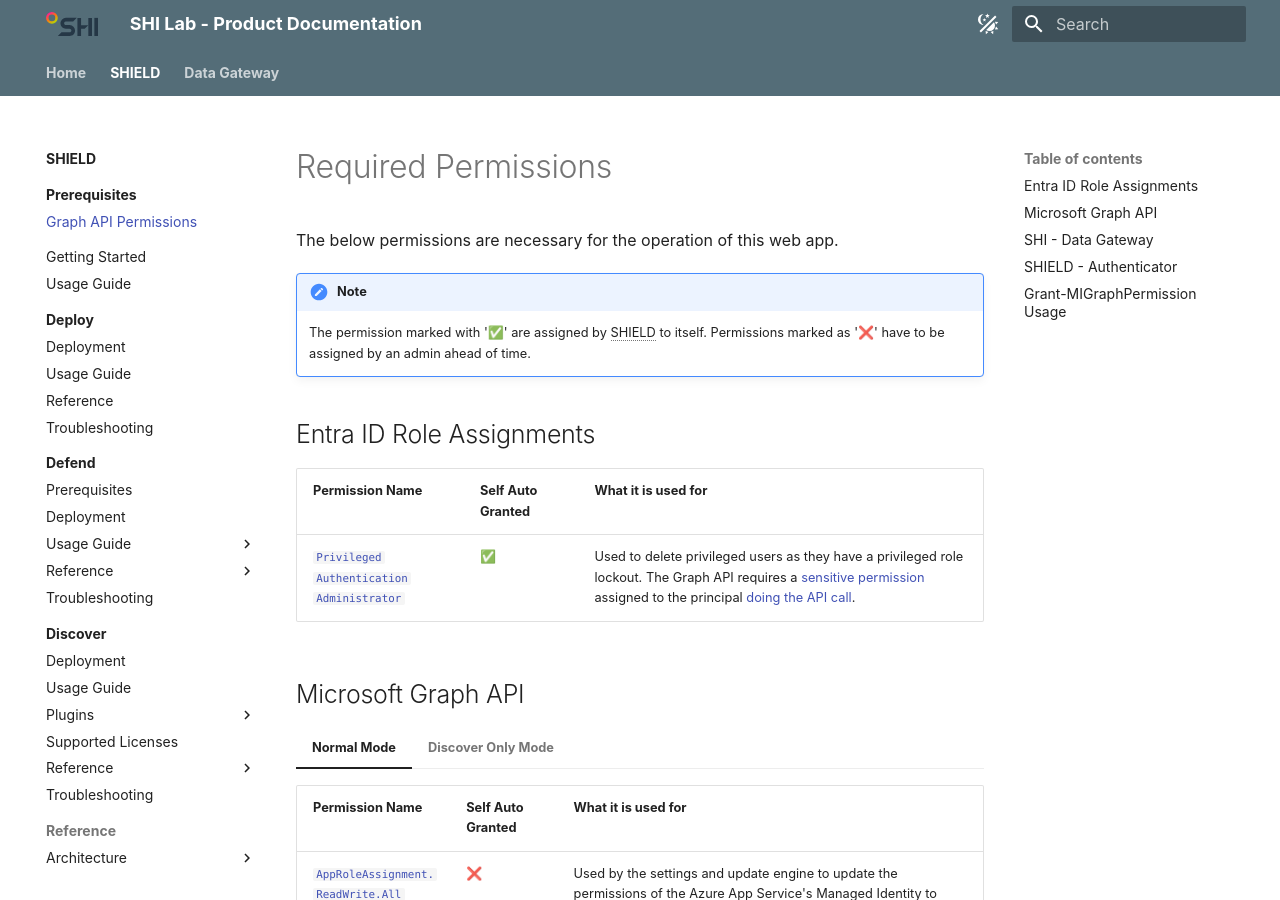
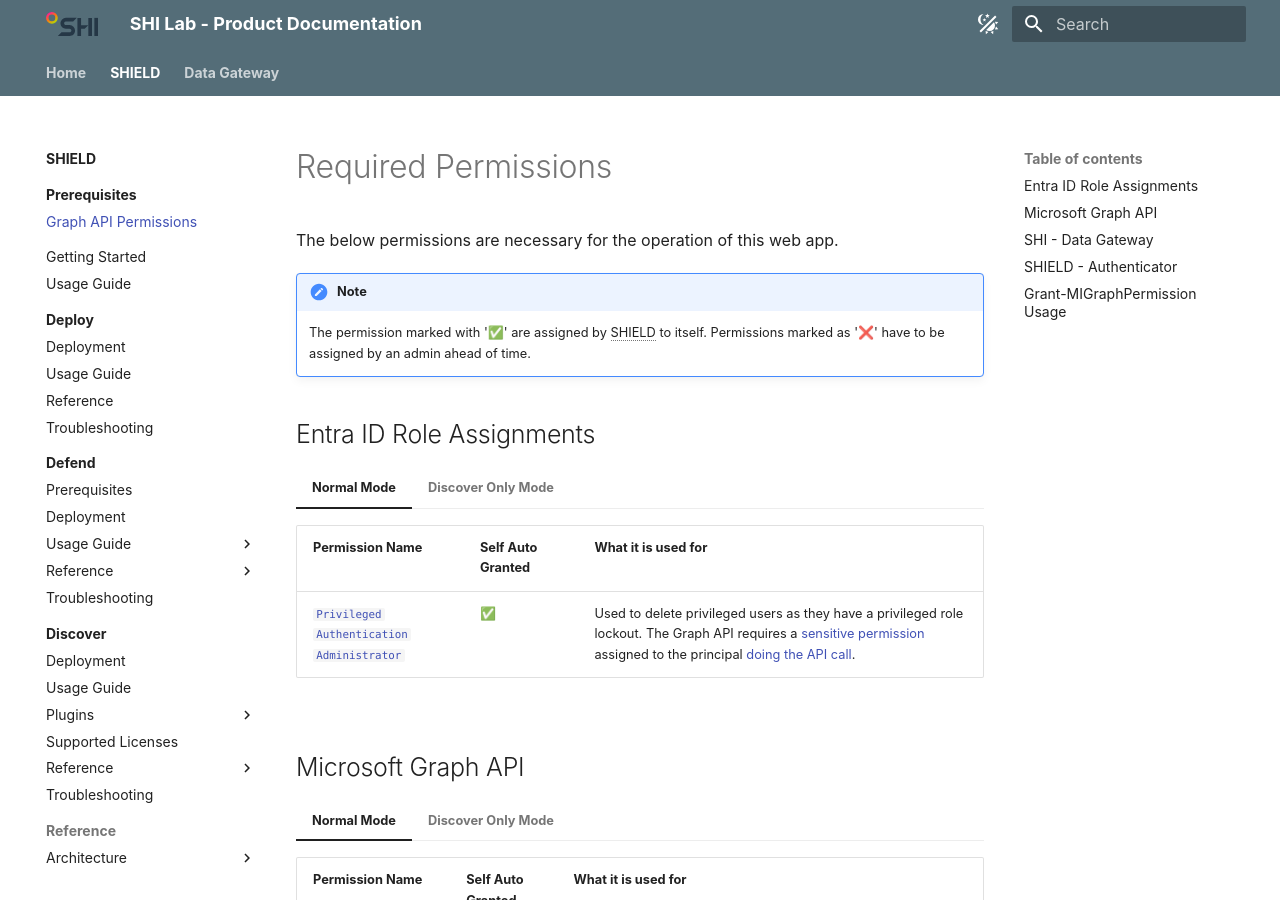
Before and after one commit to Software-Hardware-Integration-Lab/Documentation, an MkDocs documentation site: the page built from docs/SHIELD/Prerequisites/Required-Graph-API-Permissions.md, in a window 1280 px wide and 900 px high. Built offline with MkDocs 1.6.1 and Material for MkDocs 9.7.7, drawn with Linux system fonts in a browser that asks for light colours; plug-ins that fetch from the network failed and are left out; some of the changed text lies outside the part shown.

Commit message:
Discover Only - Part 2
Address missed behavior in the original edit.
The Entra ID role assignment is not necessary for SHIELD when running in discover only mode.
Update some wording about the known issue to cover the discover only permission sets.

```diff
--- a/docs/SHIELD/Prerequisites/Required-Graph-API-Permissions.md
+++ b/docs/SHIELD/Prerequisites/Required-Graph-API-Permissions.md
@@ -7,9 +7,13 @@ The below permissions are necessary for the operation of this web app.
 
 ## Entra ID Role Assignments
 
-| Permission Name | Self Auto Granted | What it is used for |
-|-----------------|-------------------|---------------------|
-| [`Privileged Authentication Administrator`](https://learn.microsoft.com/en-us/entra/identity/role-based-access-control/permissions-reference#privileged-authentication-administrator){:target="_blank"} | ✅ | Used to delete privileged users as they have a privileged role lockout. The Graph API requires a [sensitive permission](https://learn.microsoft.com/en-us/graph/api/resources/users?view=graph-rest-beta#who-can-perform-sensitive-actions) assigned to the principal [doing the API call](https://learn.microsoft.com/en-us/graph/api/user-delete?view=graph-rest-1.0&tabs=http#permissions). |
+=== "Normal Mode"
+    | Permission Name | Self Auto Granted | What it is used for |
+    |-----------------|-------------------|---------------------|
+    | [`Privileged Authentication Administrator`](https://learn.microsoft.com/en-us/entra/identity/role-based-access-control/permissions-reference#privileged-authentication-administrator){:target="_blank"} | ✅ | Used to delete privileged users as they have a privileged role lockout. The Graph API requires a [sensitive permission](https://learn.microsoft.com/en-us/graph/api/resources/users?view=graph-rest-beta#who-can-perform-sensitive-actions) assigned to the principal [doing the API call](https://learn.microsoft.com/en-us/graph/api/user-delete?view=graph-rest-1.0&tabs=http#permissions). |
+
+=== "Discover Only Mode"
+    None required
 
 ## Microsoft Graph API
 
```
Also changed, not shown: other parts of docs/SHIELD/Prerequisites/Required-Graph-API-Permissions.md (+1 -1 lines).
